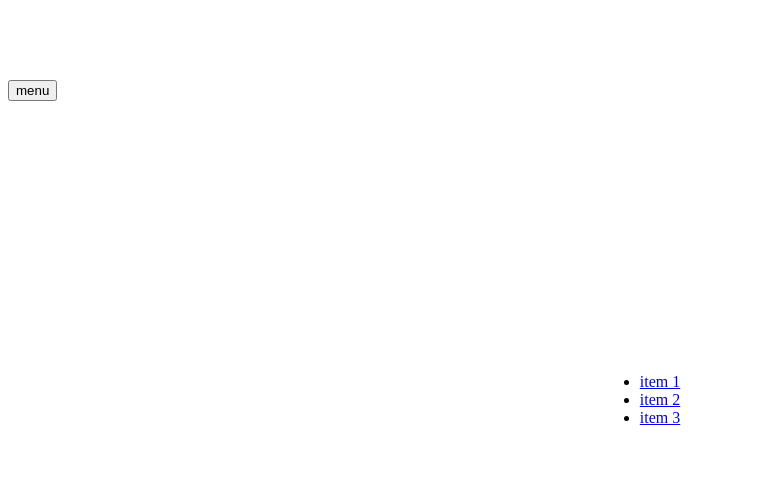
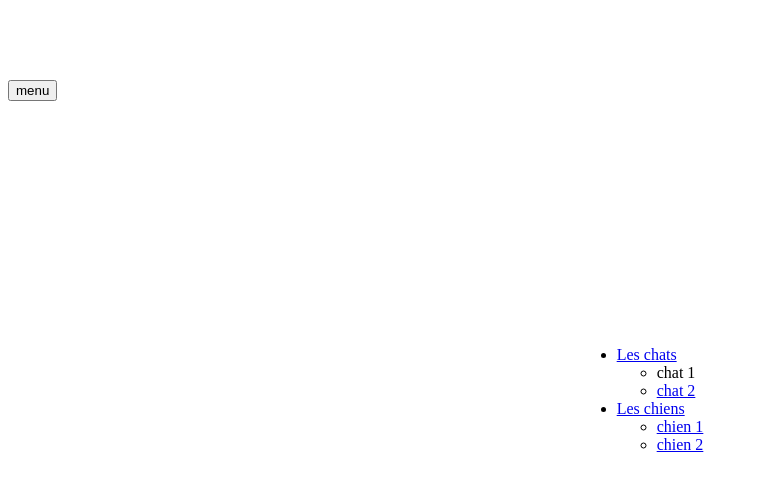
Before and after one commit to MMI-SAE-105/2022-r113-tp2-menu-alpinejs-BONDY-Gaspard, a website: page index.html in a window 1280 px wide. Both pictures are taken after a click on the button "menu". Shown: the whole page, without its empty margins (0-758 px from the left). Drawn offline with nearby package versions, Linux system fonts and the light colour scheme.

Commit message:
Update TP Hébergement 2

```diff
--- a/index.html
+++ b/index.html
@@ -25,9 +25,17 @@
       class="menu"
       >
         <ul>
-          <li><a href="#">item 1</a></li>
-          <li><a href="#">item 2</a></li>
-          <li><a href="#">item 3</a></li>
+          <li><a href="./index.html">Les chats</a>
+              <ul>
+                  <li><a>chat 1</a></li>
+                  <li><a href="/chats/chat-2.html">chat 2</a></li>
+              </ul>
+          </li>
+          <li><a href="./index.html">Les chiens</a></li>
+              <ul>
+                  <li><a href="/chiens/chien-1.html">chien 1</a></li>
+                  <li><a href="/chiens/chien-2.html">chien 2</a></li>
+              </ul>
         </ul>
       </nav>
       <script defer src="https://unpkg.com/alpinejs"></script>
```
Also changed, not shown: chats/chat-1.html (added, +12 -0 lines), chats/chat-2.html (added, +12 -0 lines), chiens/chien-1.html (added, +12 -0 lines), chiens/chien-2.html (added, +12 -0 lines), chats/index.html (added), chiens/index.html (added).
